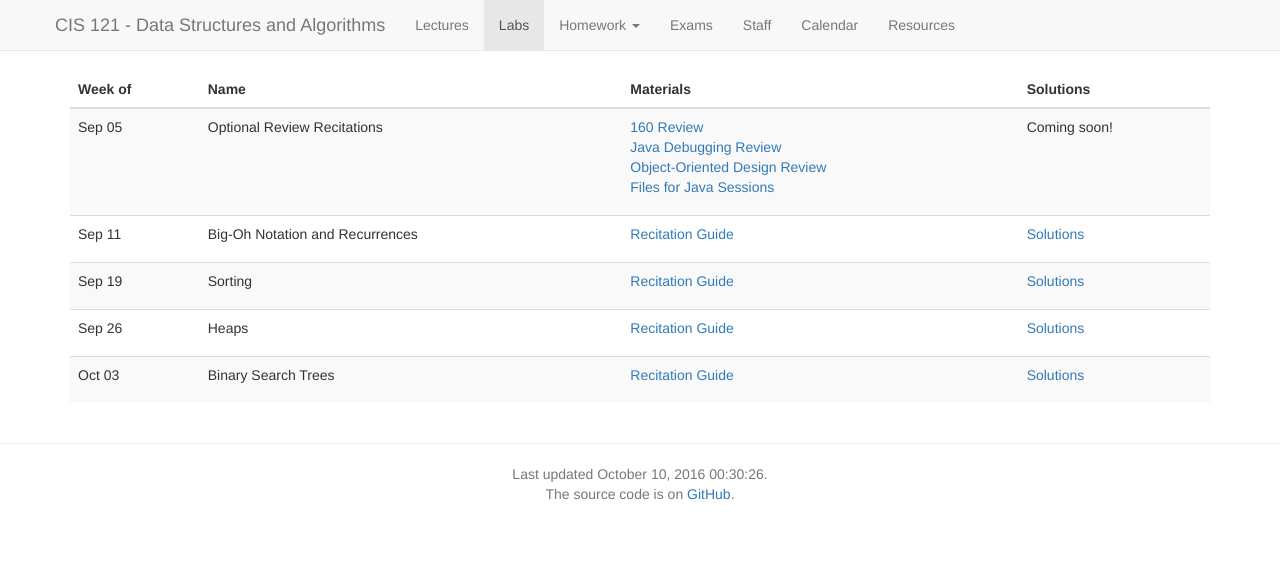
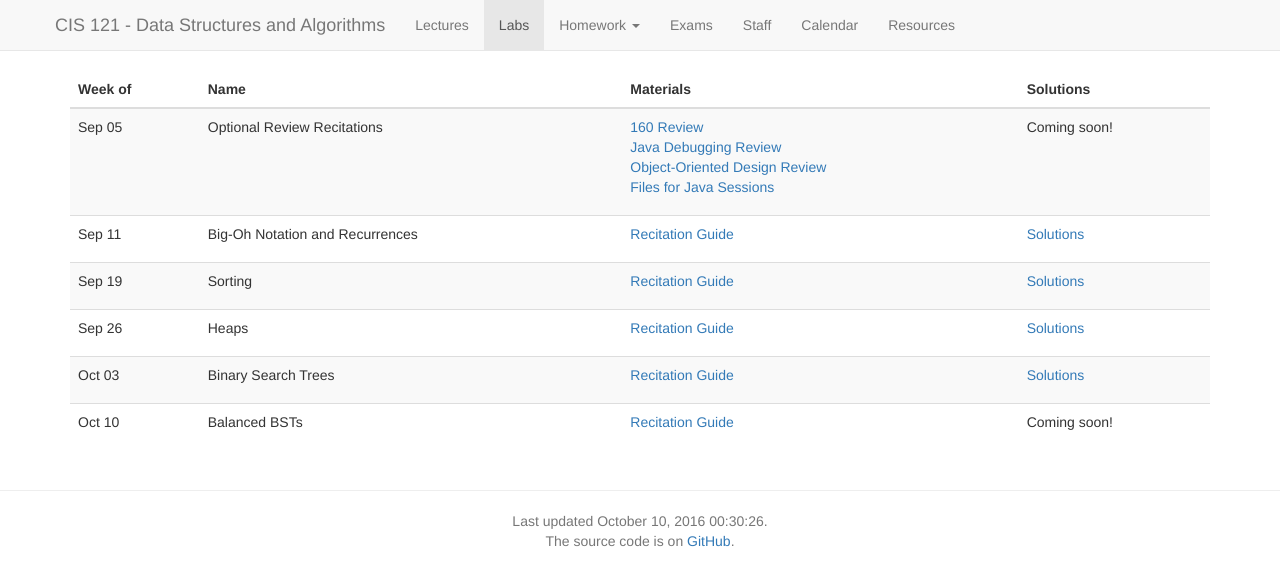
Before and after one commit to vikramkh/course-website-16fa, a Jekyll site: the page built from labs.md, in a window 1280 px wide. Shown: the top 586 px of the page. Built offline with Jekyll 4.4.1, drawn with Linux system fonts in a browser that asks for light colours; nearby versions of some CDN libraries.

Commit message:
Add balanced bst lab

```diff
--- a/_data/labs.yaml
+++ b/_data/labs.yaml
@@ -34,3 +34,8 @@
     - name: Recitation Guide
       link: content/labs/binary_search_trees/binary_search_trees.pdf
   solutions: protected_content/labs/binary_search_trees/binary_search_trees_soln.pdf
+- date: 2016-10-10
+  name: Balanced BSTs
+  problems:
+    - name: Recitation Guide
+      link: content/labs/balanced_bsts/balanced_bsts.pdf
```
